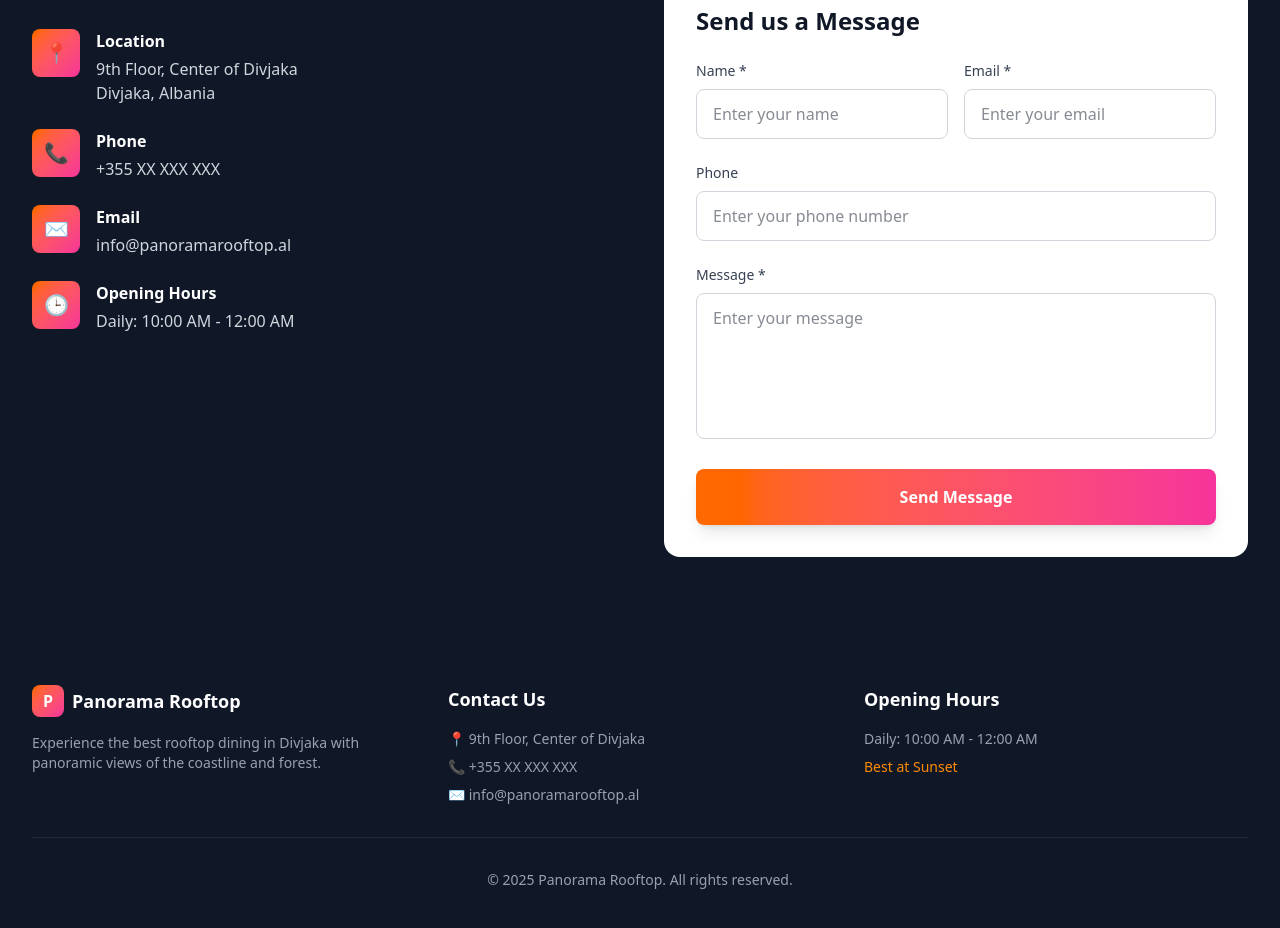
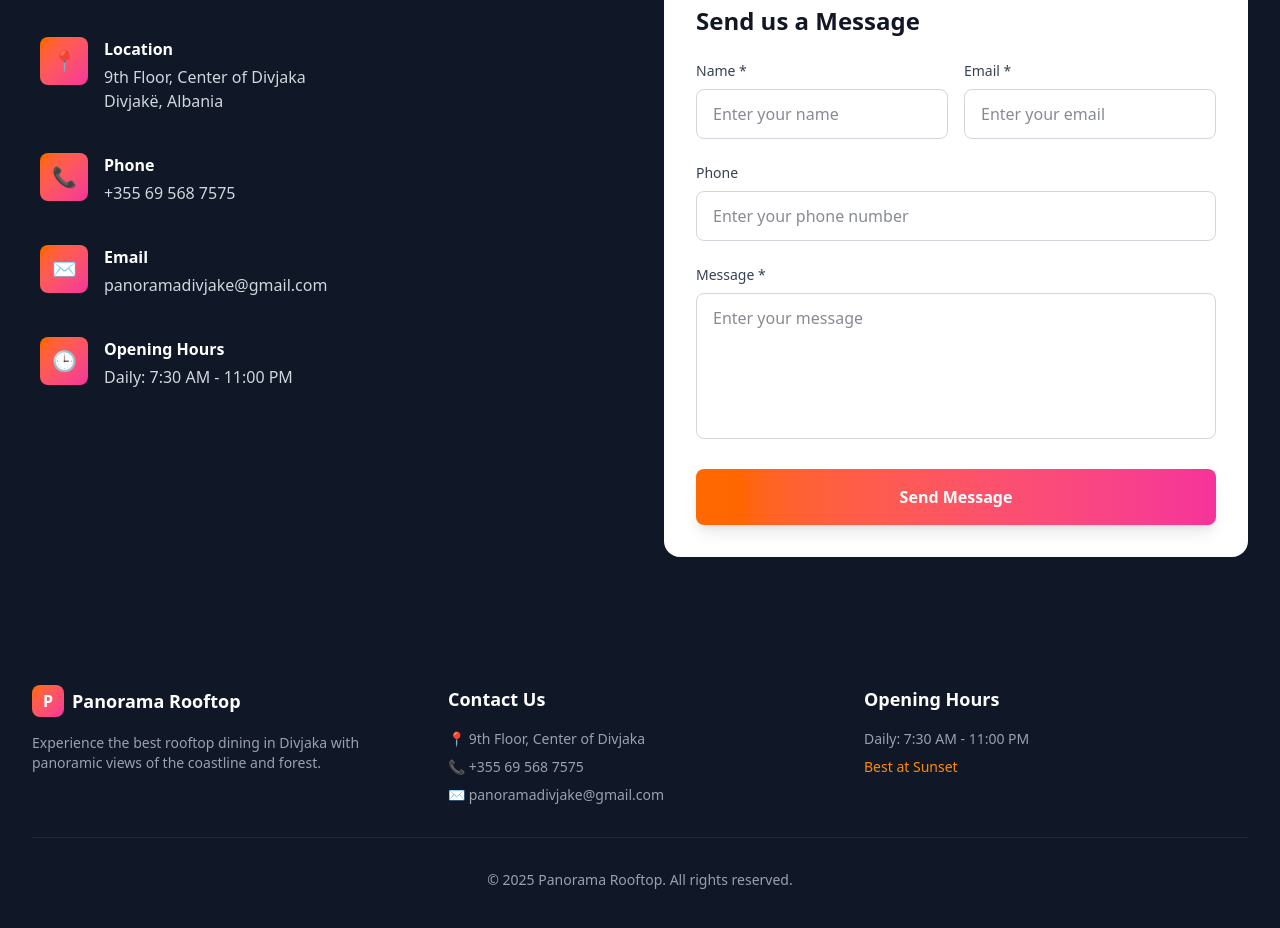
Before and after one commit to juxhinxhihani/panorama-rooftop, a Next.js app: page / in a window 1280 px wide. Shown: the part 2901-3829 px from the top of the page. Built offline with nearby package versions, Linux system fonts and the light colour scheme.

Commit message:
Add details

```diff
--- a/src/app/layout.tsx
+++ b/src/app/layout.tsx
@@ -1,7 +1,7 @@
 import type { Metadata } from "next";
 import { Geist, Geist_Mono } from "next/font/google";
 import "./globals.css";
-import { LanguageProvider } from "../contexts/LanguageContext";
+import { LanguageProvider } from "@/contexts/LanguageContext";
 
 const geistSans = Geist({
   variable: "--font-geist-sans",
--- a/src/components/layout/Footer.tsx
+++ b/src/components/layout/Footer.tsx
@@ -1,5 +1,5 @@
 'use client'
-import { useLanguage } from '../../contexts/LanguageContext'
+import { useLanguage } from '@/contexts/LanguageContext'
 
 export default function Footer() {
   const { t } = useLanguage()
@@ -25,9 +25,22 @@ export default function Footer() {
           <div className="space-y-4">
             <h3 className="font-semibold text-lg">{t('contact')}</h3>
             <div className="space-y-2 text-sm text-gray-400">
-              <p>📍 9th Floor, Center of Divjaka</p>
-              <p>📞 +355 XX XXX XXX</p>
-              <p>✉️ info@panoramarooftop.al</p>
+              <p>
+                📍 <a
+                  href="https://maps.app.goo.gl/zAChtNyijUZ6sVU68"
+                  target="_blank"
+                  rel="noopener noreferrer"
+                  className="hover:underline"
+              >
+                9th Floor, Center of Divjaka
+              </a>
+              </p>
+              <p>
+                📞 <a href="tel:+355695687575" className="hover:underline">+355 69 568 7575</a>
+              </p>
+              <p>
+                ✉️ <a href="mailto:panoramadivjake@gmail.com" className="hover:underline">panoramadivjake@gmail.com</a>
+              </p>
             </div>
           </div>
 
--- a/src/components/layout/Header.tsx
+++ b/src/components/layout/Header.tsx
@@ -1,7 +1,6 @@
 'use client'
 import Link from 'next/link'
 import { useState, useEffect } from 'react'
-import { useLanguage } from '../../contexts/LanguageContext'
 import LanguageSelector from '../ui/LanguageSelector'
 import MobileMenu from '../ui/MobileMenu'
 
--- a/src/contexts/LanguageContext.tsx
+++ b/src/contexts/LanguageContext.tsx
@@ -54,7 +54,7 @@ const translations: Record<Language, Record<string, string>> = {
     phone: 'Phone',
     email: 'Email',
     hours: 'Opening Hours',
-    dailyHours: 'Daily: 10:00 AM - 12:00 AM',
+    dailyHours: 'Daily: 7:30 AM - 11:00 PM',
     name: 'Name',
     enterName: 'Enter your name',
     enterEmail: 'Enter your email',
@@ -111,7 +111,7 @@ const translations: Record<Language, Record<string, string>> = {
     phone: 'Telefoni',
     email: 'Email',
     hours: 'Orët e Hapjes',
-    dailyHours: 'Çdo ditë: 10:00 AM - 12:00 AM',
+    dailyHours: 'Çdo ditë: 7:30 AM - 11:00 PM',
     name: 'Emri',
     enterName: 'Shkruani emrin tuaj',
     enterEmail: 'Shkruani email-in tuaj',
@@ -168,7 +168,7 @@ const translations: Record<Language, Record<string, string>> = {
     phone: 'Telefono',
     email: 'Email',
     hours: 'Orari di Apertura',
-    dailyHours: 'Tutti i giorni: 10:00 - 24:00',
+    dailyHours: 'Tutti i giorni: 7:30 - 23:00',
     name: 'Nome',
     enterName: 'Inserisci il tuo nome',
     enterEmail: 'Inserisci la tua email',
--- a/src/screens/AboutScreen.tsx
+++ b/src/screens/AboutScreen.tsx
@@ -1,5 +1,5 @@
 'use client'
-import { useLanguage } from '../contexts/LanguageContext'
+import { useLanguage } from '@/contexts/LanguageContext'
 
 export default function AboutScreen() {
   const { t } = useLanguage()
--- a/src/screens/ContactScreen.tsx
+++ b/src/screens/ContactScreen.tsx
@@ -1,6 +1,6 @@
 'use client'
 import { useState } from 'react'
-import { useLanguage } from '../contexts/LanguageContext'
+import { useLanguage } from '@/contexts/LanguageContext'
 
 export default function ContactScreen() {
   const { t } = useLanguage()
@@ -45,42 +45,56 @@ export default function ContactScreen() {
               <h3 className="text-2xl font-bold mb-6">{t('getInTouch')}</h3>
 
               <div className="space-y-6">
-                <div className="flex items-start space-x-4">
+                <a
+                    href="https://maps.app.goo.gl/zAChtNyijUZ6sVU68"
+                    target="_blank"
+                    rel="noopener noreferrer"
+                    className="flex items-start space-x-4 hover:bg-gray-800 p-2 rounded-lg transition-colors duration-200"
+                >
                   <div className="w-12 h-12 bg-gradient-to-br from-orange-500 to-pink-500 rounded-lg flex items-center justify-center flex-shrink-0">
                     <span className="text-xl">📍</span>
                   </div>
                   <div>
-                    <h4 className="font-semibold mb-1">{t('location')}</h4>
-                    <p className="text-gray-300">9th Floor, Center of Divjaka<br />Divjaka, Albania</p>
+                    <h4 className="font-semibold mb-1 text-white">{t('location')}</h4>
+                    <p className="text-gray-300">
+                      9th Floor, Center of Divjaka<br />
+                      Divjakë, Albania
+                    </p>
                   </div>
-                </div>
+                </a>
 
-                <div className="flex items-start space-x-4">
+                <a
+                    href="tel:+355695687575"
+                    className="flex items-start space-x-4 hover:bg-gray-800 p-2 rounded-lg transition-colors duration-200"
+                >
                   <div className="w-12 h-12 bg-gradient-to-br from-orange-500 to-pink-500 rounded-lg flex items-center justify-center flex-shrink-0">
                     <span className="text-xl">📞</span>
                   </div>
                   <div>
-                    <h4 className="font-semibold mb-1">{t('phone')}</h4>
-                    <p className="text-gray-300">+355 XX XXX XXX</p>
+                    <h4 className="font-semibold mb-1 text-white">{t('phone')}</h4>
+                    <p className="text-gray-300">+355 69 568 7575</p>
                   </div>
-                </div>
+                </a>
 
-                <div className="flex items-start space-x-4">
+                <a
+                    href="mailto:panoramadivjake@gmail.com"
+                    className="flex items-start space-x-4 hover:bg-gray-800 p-2 rounded-lg transition-colors duration-200"
+                >
                   <div className="w-12 h-12 bg-gradient-to-br from-orange-500 to-pink-500 rounded-lg flex items-center justify-center flex-shrink-0">
                     <span className="text-xl">✉️</span>
                   </div>
                   <div>
-                    <h4 className="font-semibold mb-1">{t('email')}</h4>
-                    <p className="text-gray-300">info@panoramarooftop.al</p>
+                    <h4 className="font-semibold mb-1 text-white">{t('email')}</h4>
+                    <p className="text-gray-300">panoramadivjake@gmail.com</p>
                   </div>
-                </div>
+                </a>
 
-                <div className="flex items-start space-x-4">
+                <div className="flex items-start space-x-4 hover:bg-gray-800 p-2 rounded-lg transition-colors duration-200">
                   <div className="w-12 h-12 bg-gradient-to-br from-orange-500 to-pink-500 rounded-lg flex items-center justify-center flex-shrink-0">
                     <span className="text-xl">🕒</span>
                   </div>
                   <div>
-                    <h4 className="font-semibold mb-1">{t('hours')}</h4>
+                    <h4 className="font-semibold mb-1 text-white">{t('hours')}</h4>
                     <p className="text-gray-300">{t('dailyHours')}</p>
                   </div>
                 </div>
--- a/src/screens/HeroScreen.tsx
+++ b/src/screens/HeroScreen.tsx
@@ -1,5 +1,5 @@
 'use client'
-import { useLanguage } from '../contexts/LanguageContext'
+import { useLanguage } from '@/contexts/LanguageContext'
 import Link from 'next/link'
 
 export default function HeroScreen() {
--- a/src/screens/MenuScreen.tsx
+++ b/src/screens/MenuScreen.tsx
@@ -1,5 +1,5 @@
 'use client'
-import { useLanguage } from '../contexts/LanguageContext'
+import { useLanguage } from '@/contexts/LanguageContext'
 
 export default function MenuScreen() {
   const { t } = useLanguage()
```
Also changed, not shown: public/images/logo.PNG (added).
